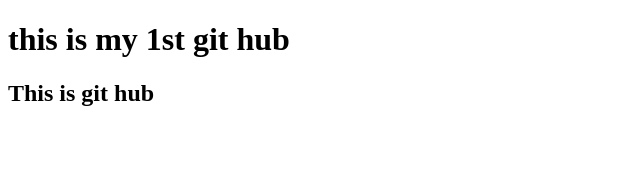
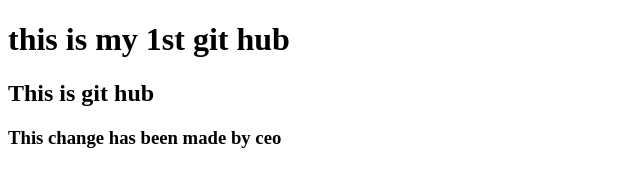
Before and after one commit to RuhulAmin-01/git-learning, a plain HTML site: page index.html in a window 1280 px wide. Shown: the whole page, without its empty margins (0-640 px from the left). Drawn offline with Linux system fonts and the light colour scheme.

Commit message:
Update index.html

```diff
--- a/index.html
+++ b/index.html
@@ -9,5 +9,6 @@
 <body>
   <h1>this is my 1st git hub</h1>
   <h2>This is git hub</h2>
+  <h3>This change has been made by ceo</h3>
 </body>
 </html>
```
